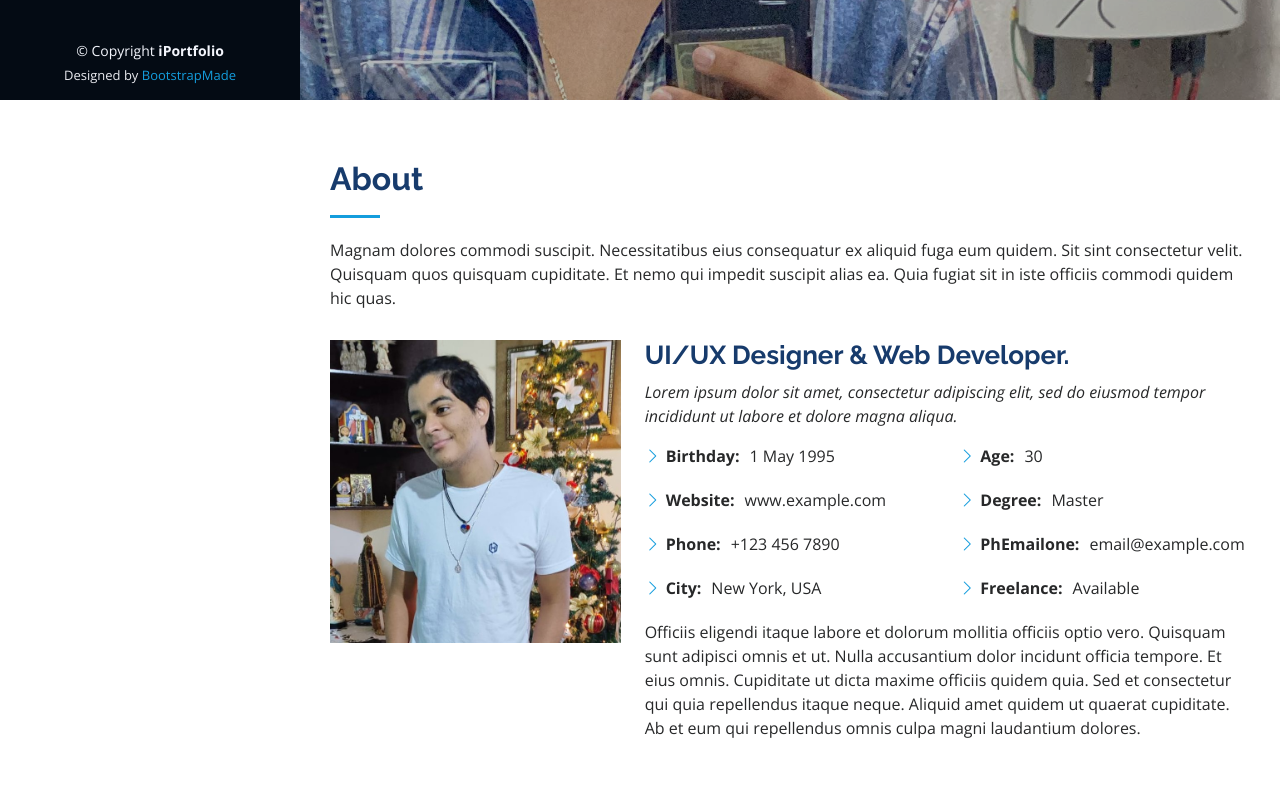
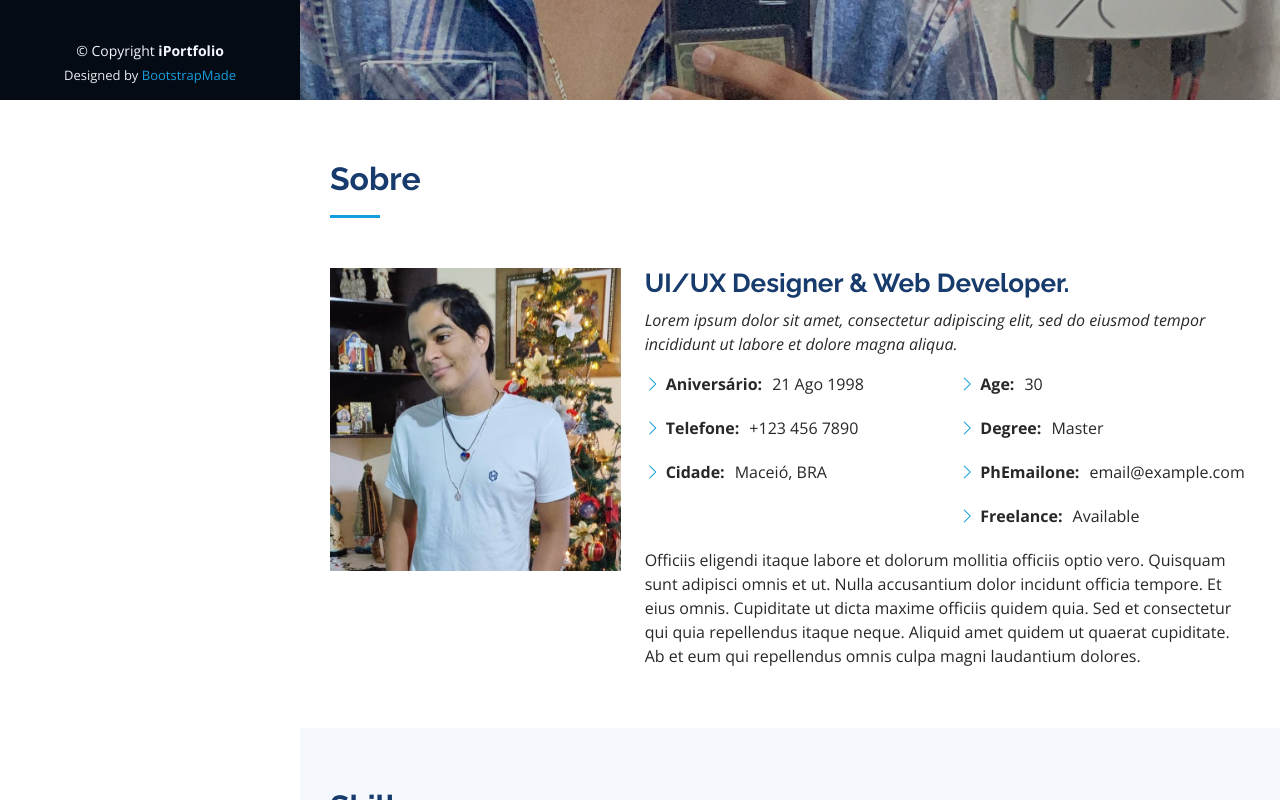
Before and after one commit to MatteusTenorio/Portfolio, a plain HTML site: page iPortfolio/index.html in a window 1280 px wide. Shown: the part 700-1500 px from the top of the page. Drawn offline with nearby package versions, Linux system fonts and the light colour scheme.

Commit message:
Salvando

```diff
--- a/iPortfolio/index.html
+++ b/iPortfolio/index.html
@@ -84,8 +84,7 @@
       <div class="container">
 
         <div class="section-title">
-          <h2>About</h2>
-          <p>Magnam dolores commodi suscipit. Necessitatibus eius consequatur ex aliquid fuga eum quidem. Sit sint consectetur velit. Quisquam quos quisquam cupiditate. Et nemo qui impedit suscipit alias ea. Quia fugiat sit in iste officiis commodi quidem hic quas.</p>
+          <h2>Sobre</h2>
         </div>
 
         <div class="row">
@@ -101,10 +100,9 @@
             <div class="row">
               <div class="col-lg-6">
                 <ul>
-                  <li><i class="bi bi-chevron-right"></i> <strong>Birthday:</strong> <span>1 May 1995</span></li>
-                  <li><i class="bi bi-chevron-right"></i> <strong>Website:</strong> <span>www.example.com</span></li>
-                  <li><i class="bi bi-chevron-right"></i> <strong>Phone:</strong> <span>+123 456 7890</span></li>
-                  <li><i class="bi bi-chevron-right"></i> <strong>City:</strong> <span>New York, USA</span></li>
+                  <li><i class="bi bi-chevron-right"></i> <strong>Aniversário:</strong> <span>21 Ago 1998</span></li>
+                  <li><i class="bi bi-chevron-right"></i> <strong>Telefone:</strong> <span>+123 456 7890</span></li>
+                  <li><i class="bi bi-chevron-right"></i> <strong>Cidade:</strong> <span>Maceió, BRA</span></li>
                 </ul>
               </div>
               <div class="col-lg-6">
```
